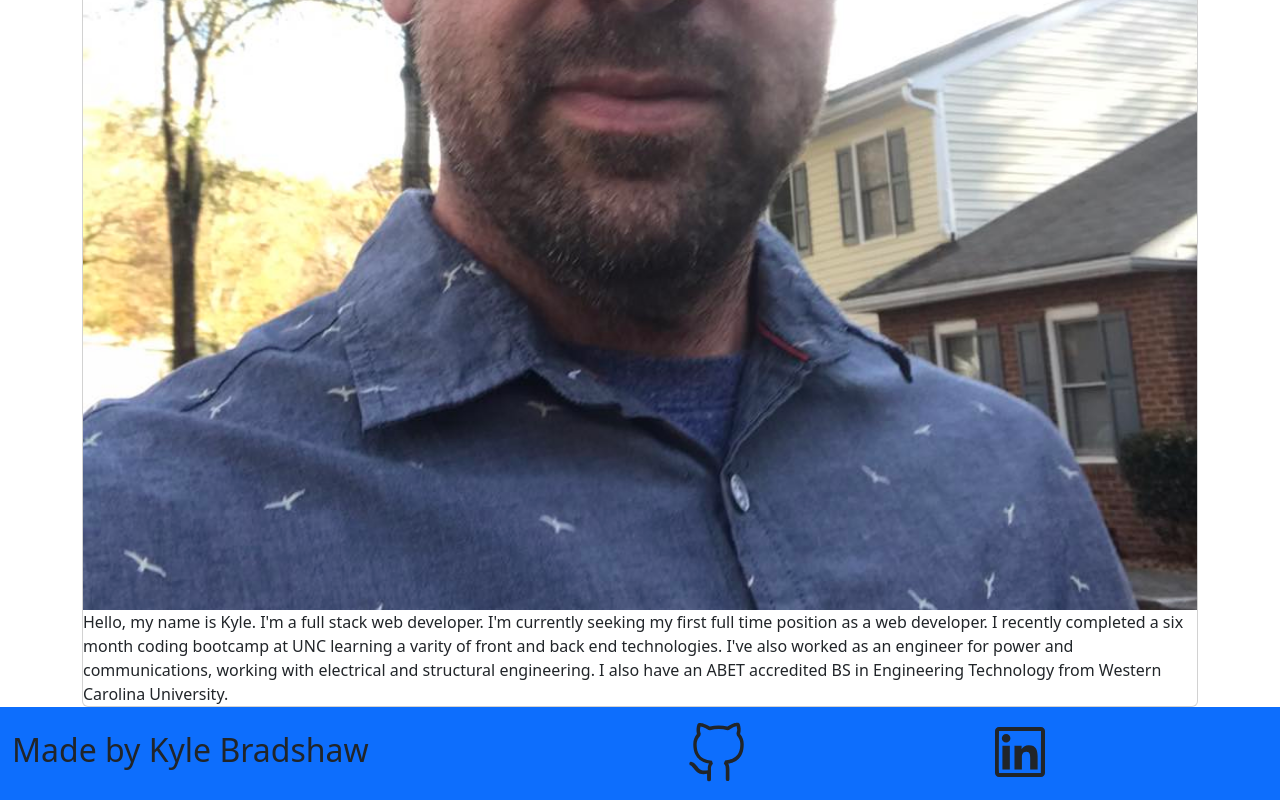
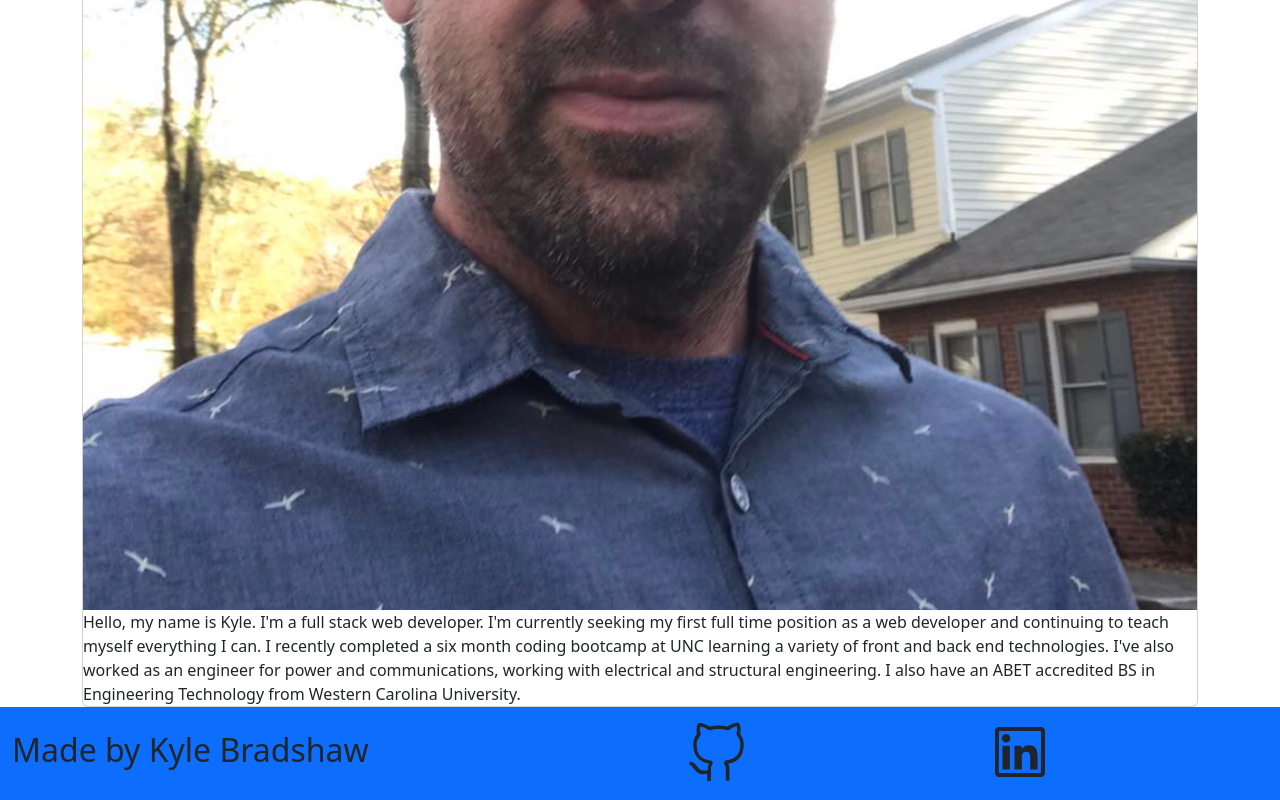
Before and after one commit to kabradshaw1/Portfolio-3, a React (Create React App) app: page / in a window 1280 px wide. Shown: the part 647-1447 px from the top of the page. Built offline with nearby package versions, Linux system fonts and the light colour scheme.

Commit message:
updted about

```diff
--- a/src/components/About/index.js
+++ b/src/components/About/index.js
@@ -10,7 +10,7 @@ function About() {
         <Card.Img variant='top' src={profileImage}/>
         <Card.Text>
           Hello, my name is Kyle. I'm a full stack web developer. I'm currently seeking my first full time position
-          as a web developer.   I recently completed a six month coding bootcamp at UNC learning a varity of front
+          as a web developer and continuing to teach myself everything I can.   I recently completed a six month coding bootcamp at UNC learning a variety of front
           and back end technologies.  I've also worked as an engineer for power and communications, working with
           electrical and structural engineering.  I also have an ABET accredited BS in Engineering Technology from Western
           Carolina University.
```
